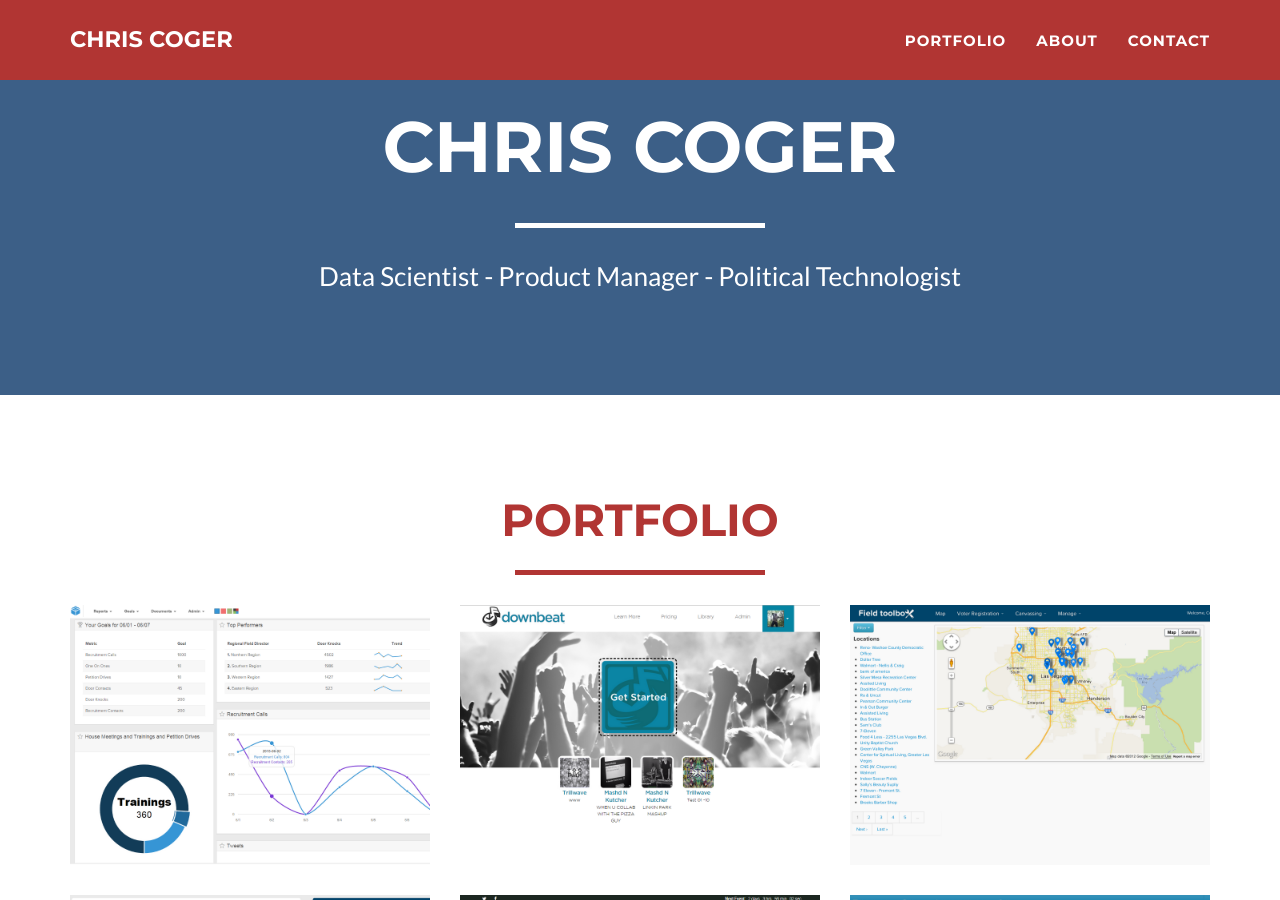
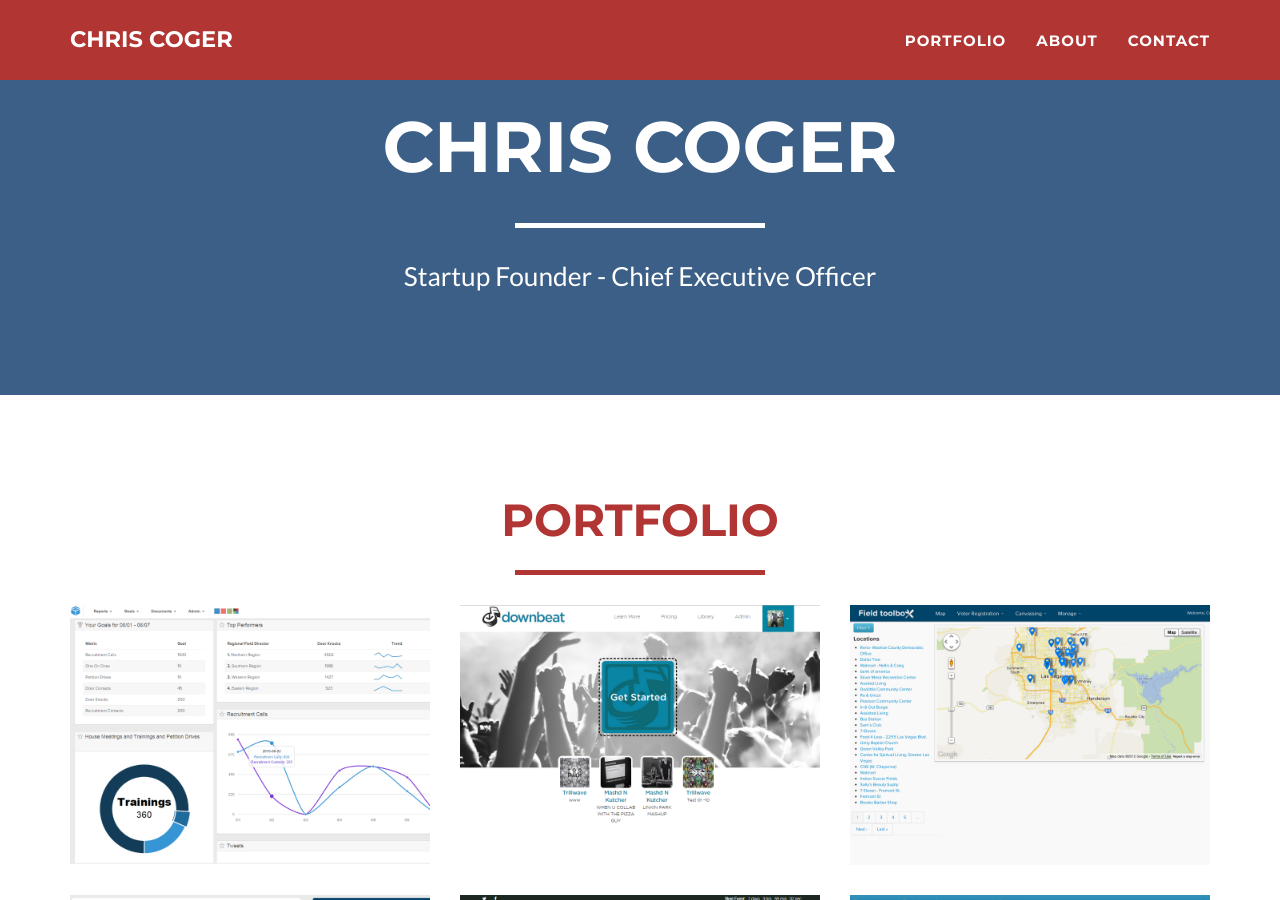
Before and after one commit to coger/coger.github.io, a Jekyll site: the page built from index.html, in a window 1280 px wide and 900 px high, scrolled down 636 px. Built offline with Jekyll 4.4.1, drawn with Linux system fonts in a browser that asks for light colours.

Commit message:
updating titles

```diff
--- a/_includes/header.html
+++ b/_includes/header.html
@@ -7,7 +7,7 @@
                     <div class="intro-text">
                         <span class="name">{{ site.title }}</span>
                         <hr class="star-light">
-                        <span class="skills">Data Scientist - Product Manager - Political Technologist</span>
+                        <span class="skills">Startup Founder - Chief Executive Officer</span>
                     </div>
                 </div>
             </div>
```
Also changed, not shown: 1 other file.
